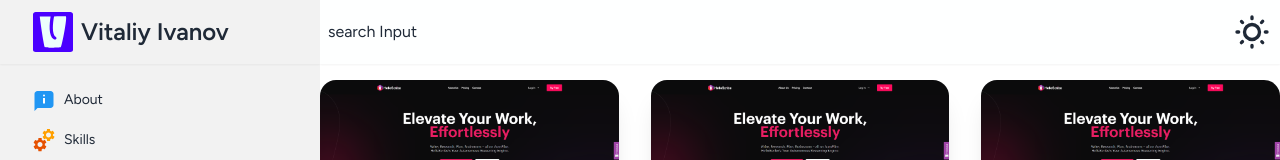
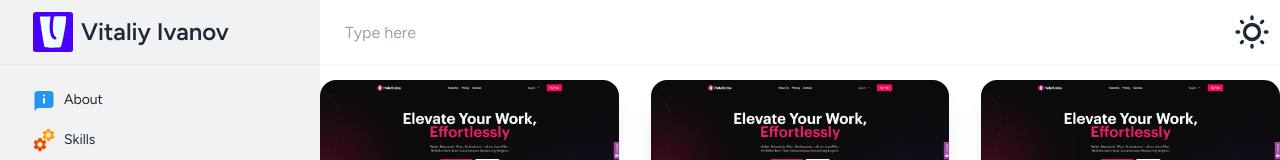
Before and after one commit to Ivanov1201/portfolio, a Next.js app: page /projects in a window 1280 px wide. Shown: the top 160 px of the page. Built offline with nearby package versions, Linux system fonts and the light colour scheme.

Commit message:
:sparkles: feat: add search input on the navbar

```diff
--- a/app/(root)/projects/page.tsx
+++ b/app/(root)/projects/page.tsx
@@ -22,7 +22,7 @@ export default function Projects() {
     return (
       <div className='grid grid-cols-1 md:grid-cols-2 xl:grid-cols-3 justify-items-center gap-4 md:gap-8 2xl:gap-24'>
         {projects.map((project) => (
-          <ProjectCard project={project} key={project.id}/>
+          <ProjectCard project={project} key={project.id} />
         ))}
       </div>
     )
--- a/app/_components/navbar.tsx
+++ b/app/_components/navbar.tsx
@@ -2,9 +2,14 @@ import { usePageCheck } from '../_hooks/use-page-check'
 import ThemeSwitch from './theme-switch'
 import { IoMenu } from 'react-icons/io5'
 import Logo from './logo'
+import { routes } from '../constants'
+
+const searchInputVisiblePages = [routes.Projects]
 
 export default function Navbar() {
-  const isHomePage: boolean = usePageCheck(['/'])
+  const isHomePage: boolean = usePageCheck([routes.Home])
+  const isSearchInputVisible: boolean = usePageCheck(searchInputVisiblePages)
+
   return (
     <div className='bg-base-100 text-base-content sticky top-0 z-30 flex h-16 w-full justify-center bg-opacity-90 backdrop-blur transition-shadow duration-100 [transform:translate3d(0,0,0)] shadow-sm'>
       <div className='navbar'>
@@ -16,12 +21,19 @@ export default function Navbar() {
             <IoMenu />
           </label>
         </div>
-        {isHomePage ? (
+        {isHomePage && (
           <div className='flex-1'>
             <Logo />
           </div>
-        ) : (
-          <div className='flex-1'>search Input</div>
+        )}
+        {isSearchInputVisible && (
+          <div className='flex-1'>
+            <input
+              type='text'
+              placeholder='Type here'
+              className='input w-full max-w-xs'
+            />
+          </div>
         )}
         <div className='flex-none'>
           <ThemeSwitch />
```
Also changed, not shown: app/(root)/projects/_components/project-card.tsx (+4 -4 lines).
